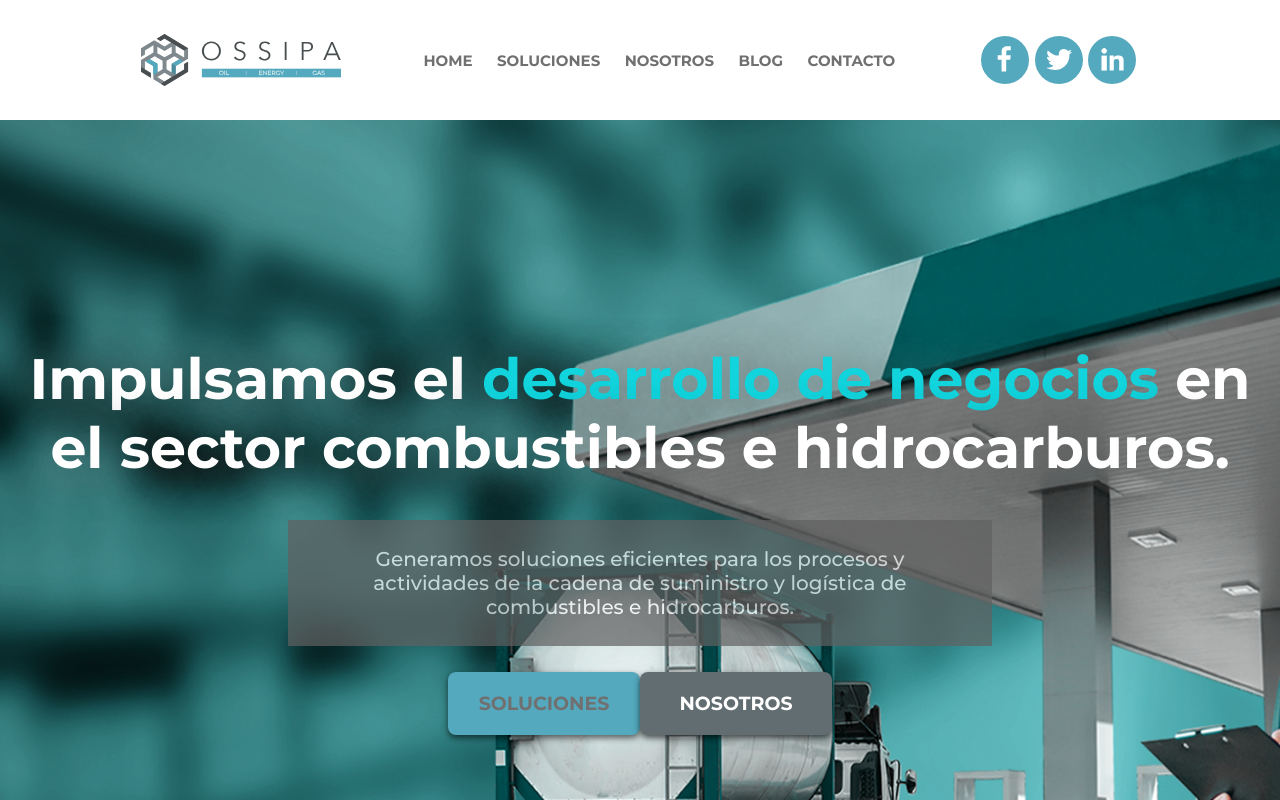
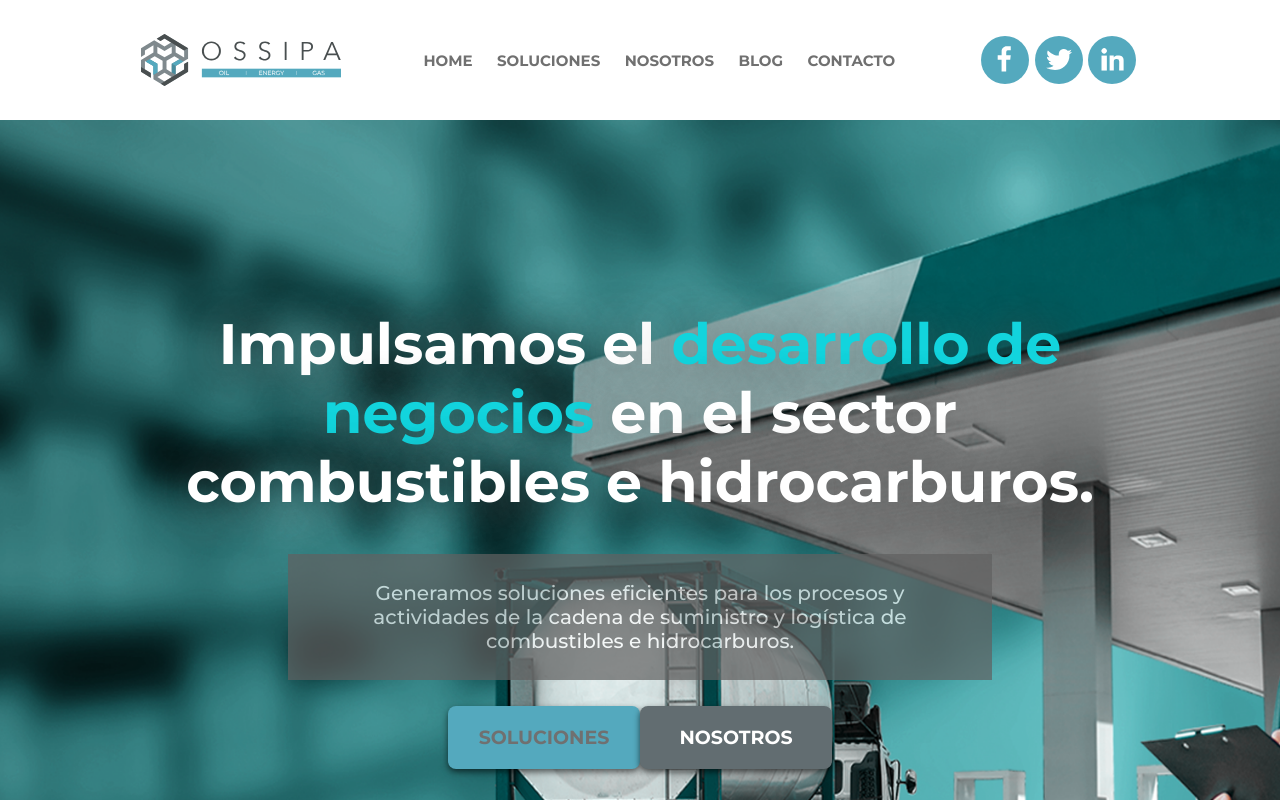
Before and after one commit to marquesin/proyectoossipa, a React (Create React App) app: page / in a window 1280 px wide. Shown: the top 800 px of the page. Built offline with nearby package versions, Linux system fonts and the light colour scheme.

Commit message:
Modificaciones title de home

```diff
--- a/src/Components/Home/Banner/Banner.css
+++ b/src/Components/Home/Banner/Banner.css
@@ -21,6 +21,7 @@
     font-size: 57px;
     font-weight: 700;
     text-shadow: 0px 3px 50px #4B4B4BE8;
+    width: 82%;
 }
 
 .titleColor {
```
